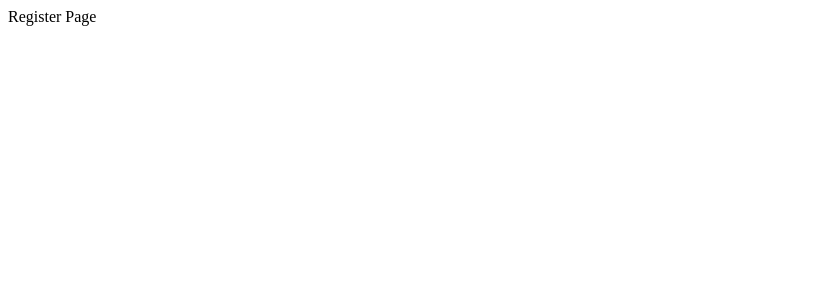
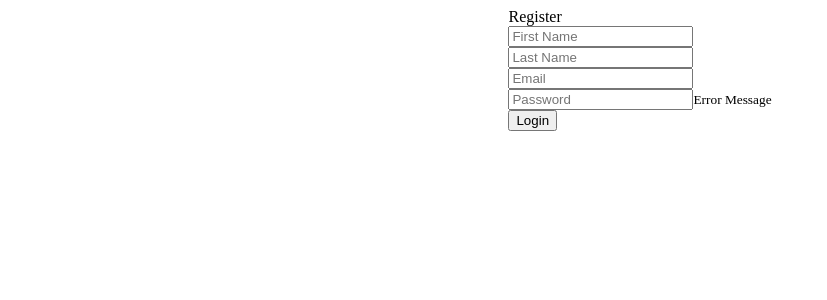
Before and after one commit to krod02/Travel-planning-app, a React (Create React App) app in the folder client/: page /register in a window 1280 px wide. Shown: the top 300 px of the page, without its empty margins (0-827 px from the left). Built offline with nearby package versions, Linux system fonts and the light colour scheme.

Commit message:
created register page

```diff
--- a/client/src/App.js
+++ b/client/src/App.js
@@ -1,5 +1,6 @@
 import { createBrowserRouter, RouterProvider } from 'react-router-dom';
 import Login from './pages/login/login'
+import Register from './pages/register/register'
 
 const router = createBrowserRouter([
   {
@@ -8,7 +9,7 @@ const router = createBrowserRouter([
   },
   {
     path: '/register',
-    element: <div>Register Page</div>,
+    element: <Register />,
   },
 ]);
 
--- /dev/null
+++ b/client/src/pages/register/register.jsx
@@ -0,0 +1,15 @@
+import React from 'react';
+import './register.css';
+import { RegisterInput } from './registerComponents/registerInput.jsx';
+
+const Register = () => {
+  return (
+    <div className='container-center-horizontal'>
+      <div className='register screen'>
+        <RegisterInput />
+      </div>
+    </div>
+  );
+};
+
+export default Register;
--- /dev/null
+++ b/client/src/pages/register/registerComponents/registerInput.jsx
@@ -0,0 +1,52 @@
+import React from 'react';
+import './components.css';
+import { useNavigate } from 'react-router-dom';
+
+export const RegisterInput = () => {
+  return (
+    <form
+      className='register-input'
+      // onSubmit={handleSubmit}
+    >
+      <div className='register-title'>Register</div>
+      <div className='form-control'>
+        <input
+          className='firstName-input'
+          type='text'
+          placeholder='First Name'
+          required
+          // onChange={handleChange}
+        />
+      </div>
+      <div className='form-control'>
+        <input
+          className='lastName-input'
+          type='text'
+          placeholder='Last Name'
+          required
+          // onChange={handleChange}
+        />
+      </div>
+      <div className='form-control'>
+        <input
+          className='email-input-1'
+          type='text'
+          placeholder='Email'
+          required
+          // onChange={handleChange}
+        />
+      </div>
+      <div className='form-control'>
+        <input
+          className='password-input-1'
+          type='password'
+          placeholder='Password'
+          required
+          // onChange={handleChange}
+        />
+        <small>Error Message</small>
+      </div>
+      <button type='submit'>Login</button>
+    </form>
+  );
+};
```
Also changed, not shown: client/src/pages/register/register.css (added), client/src/pages/register/registerComponents/components.css (added).
